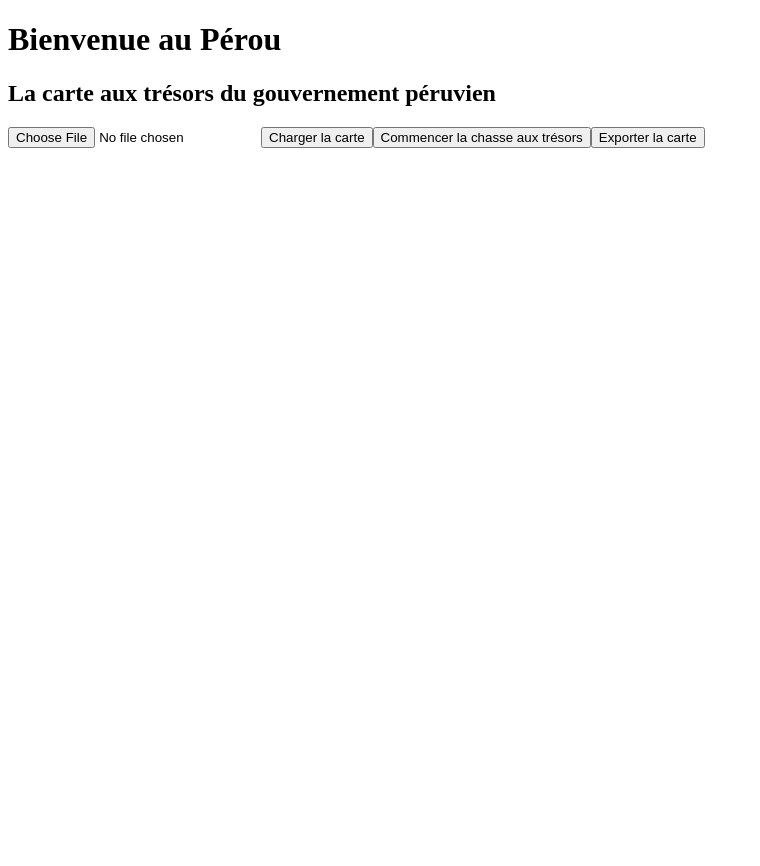
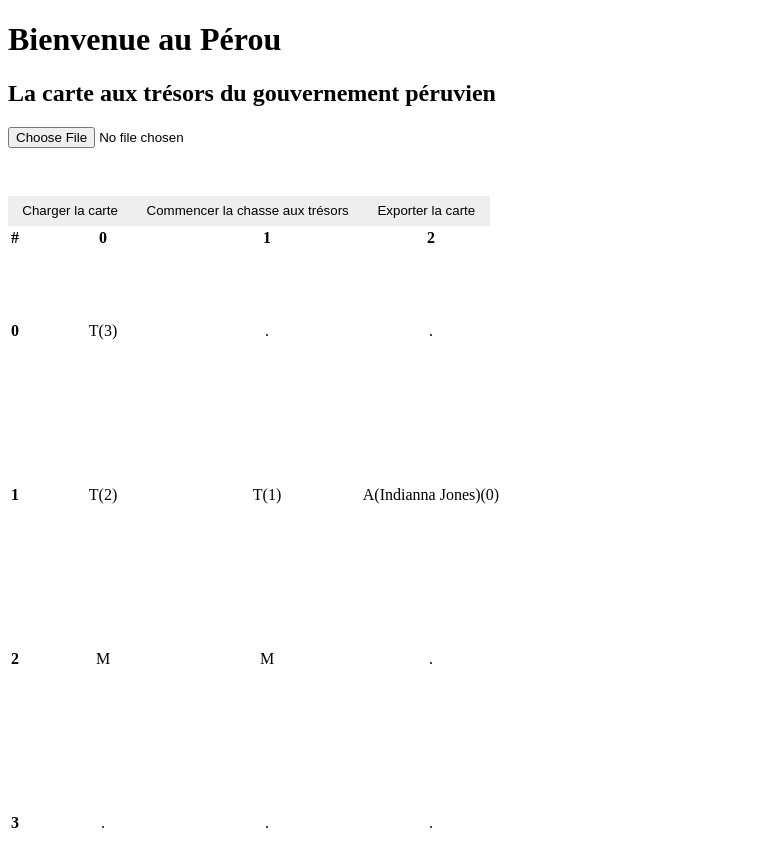
Before and after one commit to zecpan/Peruvian-Treasures, an Angular app in the folder front/: page / in a window 1280 px wide. Both pictures are taken after a click on the button "Charger la carte". Shown: the top 866 px of the page, without its empty margins (0-760 px from the left). Before the commit the page ends 800 px from the top, so only its background shows below. Built offline with nearby package versions, Linux system fonts and the light colour scheme.

Commit message:
dev: Mise en place du graphisme pour visualiser les mouvements des aventuriers

```diff
--- a/front/src/app/component/map/map.component.html
+++ b/front/src/app/component/map/map.component.html
@@ -2,6 +2,7 @@
   <h1>Bienvenue au Pérou</h1>
   <h2>La carte aux trésors du gouvernement péruvien</h2>
   <input type="file" (change)="onChange($event)" />
+  <div class="option">
     <button (click)="initMap()">Charger la carte</button>
     <button [hidden]="!isMapLoaded" (click)="start()">
       Commencer la chasse aux trésors
@@ -9,4 +10,41 @@
     <button [hidden]="!isMapLoaded" (click)="exportMapFile()">
       Exporter la carte
     </button>
+  </div>
+  <div [hidden]="!isMapLoaded" class="map">
+    <table>
+      <thead>
+        <tr>
+          <th scope="col">#</th>
+          <th scope="col" *ngFor="let i of arrayOfWidth">
+            {{ i }}
+          </th>
+        </tr>
+      </thead>
+      <tbody>
+        <ng-container>
+          <tr *ngFor="let j of arrayOfHeight">
+            <th scope="col">{{ j }}</th>
+            <td *ngFor="let i of arrayOfWidth">
+              <span *ngFor="let c of arrayOfAllCoordinates">
+                <span *ngIf="c.horizontal == i && c.vertical == j">
+                  <span [ngSwitch]="c.type">
+                    <span *ngSwitchCase="'T'"
+                      >{{ c.type }}({{ $any(c).nbTreasur }})</span
+                    >
+                    <span *ngSwitchCase="'A'"
+                      >{{ c.type }}({{ $any(c).name }})({{
+                        $any(c).nbTreasur
+                      }})</span
+                    >
+                    <span *ngSwitchDefault>{{ c.type }}</span>
+                  </span>
+                </span>
+              </span>
+            </td>
+          </tr>
+        </ng-container>
+      </tbody>
+    </table>
+  </div>
 </main>
--- a/front/src/app/component/map/map.component.scss
+++ b/front/src/app/component/map/map.component.scss
@@ -0,0 +1,28 @@
+button {
+  padding: 0.5em 1em;
+  border: 0.1em solid #eee;
+  background-color: #eee;
+  &:not(:disabled) {
+    cursor: pointer;
+
+    &:hover {
+      border-color: #ddd;
+      background-color: #ddd;
+    }
+
+    &:active {
+      border-color: #ccc;
+      background-color: #ccc;
+    }
+  }
+}
+
+.option {
+  margin-top: 3em;
+}
+
+td {
+  height: 10em;
+  width: 10em;
+  text-align: center;
+}
--- a/front/src/app/component/map/map.component.ts
+++ b/front/src/app/component/map/map.component.ts
@@ -1,5 +1,7 @@
 import { Component } from '@angular/core';
 import { Adventurer } from 'src/app/model/adventurer';
+import { DefaultCoordinate } from 'src/app/model/defaultCoordinate';
+import { Coordinates } from 'src/app/model/interfaces/coordinates';
 import { Map } from 'src/app/model/map';
 import { Mountain } from 'src/app/model/mountain';
 import { Treasur } from 'src/app/model/treasur';
@@ -16,6 +18,9 @@ export class MapComponent {
   arrayOfTreasures: Array<Treasur> = new Array<Treasur>();
   arrayOfAdventurers: Array<Adventurer> = new Array<Adventurer>();
   fileReaderReady: FileReader | undefined;
+  arrayOfWidth: Array<number> | undefined;
+  arrayOfHeight: Array<number> | undefined;
+  arrayOfAllCoordinates: Array<Coordinates> | undefined;
 
   initMap() {
     this.createMap();
@@ -44,6 +49,8 @@ export class MapComponent {
         )
       );
     }
+
+    this.displayMap();
     console.log(this.carte.toString());
     this.isMapLoaded = true;
   }
@@ -150,4 +157,40 @@ export class MapComponent {
       );
     }
   }
+
+  displayMap() {
+    this.arrayOfAllCoordinates = new Array<Coordinates>();
+    this.arrayOfHeight = new Array<number>();
+    this.arrayOfWidth = new Array<number>();
+    if (this.carte != undefined) {
+      for (let i = 0; i < this.carte.width; i++) {
+        this.arrayOfWidth.push(i);
+      }
+
+      for (let i = 0; i < this.carte.height; i++) {
+        this.arrayOfHeight.push(i);
+      }
+
+      let mapCoordinates = this.carte.getMapCoordinates();
+      let arrayOfDefaultsCoordinates = new Array<Coordinates>();
+
+      for (let i = 0; i < this.carte.width; i++) {
+        for (let j = 0; j < this.carte.height; j++) {
+          let tempCoordinate = new DefaultCoordinate('.', i, j);
+          const existCoordinate = mapCoordinates.find(
+            (c) =>
+              tempCoordinate.horizontal == c.horizontal &&
+              tempCoordinate.vertical == c.vertical
+          );
+
+          if (existCoordinate == undefined)
+            arrayOfDefaultsCoordinates.push(tempCoordinate);
+        }
+      }
+
+      this.arrayOfAllCoordinates =
+        arrayOfDefaultsCoordinates.concat(mapCoordinates);
+      console.log(this.arrayOfAllCoordinates);
+    }
+  }
 }
--- a/front/src/app/model/adventurer.ts
+++ b/front/src/app/model/adventurer.ts
@@ -26,16 +26,18 @@ export class Adventurer implements Coordinates {
     }
   }
 
-  startMotion(carte: Map): void {
+  delay = async (ms = 1000) =>
+    new Promise((resolve) => setTimeout(resolve, ms));
+  async startMotion(carte: Map) {
     for (const movement of this.motionSequence) {
       console.log(movement);
-
       switch (movement) {
         case 'A':
           this.avancer(this.orientation, carte);
           console.log(
             `horizontal: ${this.horizontal} vertical: ${this.vertical} nombre de trésors: ${this.nbTreasur}`
           );
+          await this.delay(500);
           break;
         case 'D':
           this.droite(this.orientation);
--- /dev/null
+++ b/front/src/app/model/defaultCoordinate.ts
@@ -0,0 +1,9 @@
+import { Coordinates } from './interfaces/coordinates';
+
+export class DefaultCoordinate implements Coordinates {
+  constructor(
+    public type: string,
+    public horizontal: number,
+    public vertical: number
+  ) {}
+}
```
Lines whose indentation alone changed are shown as unchanged.
